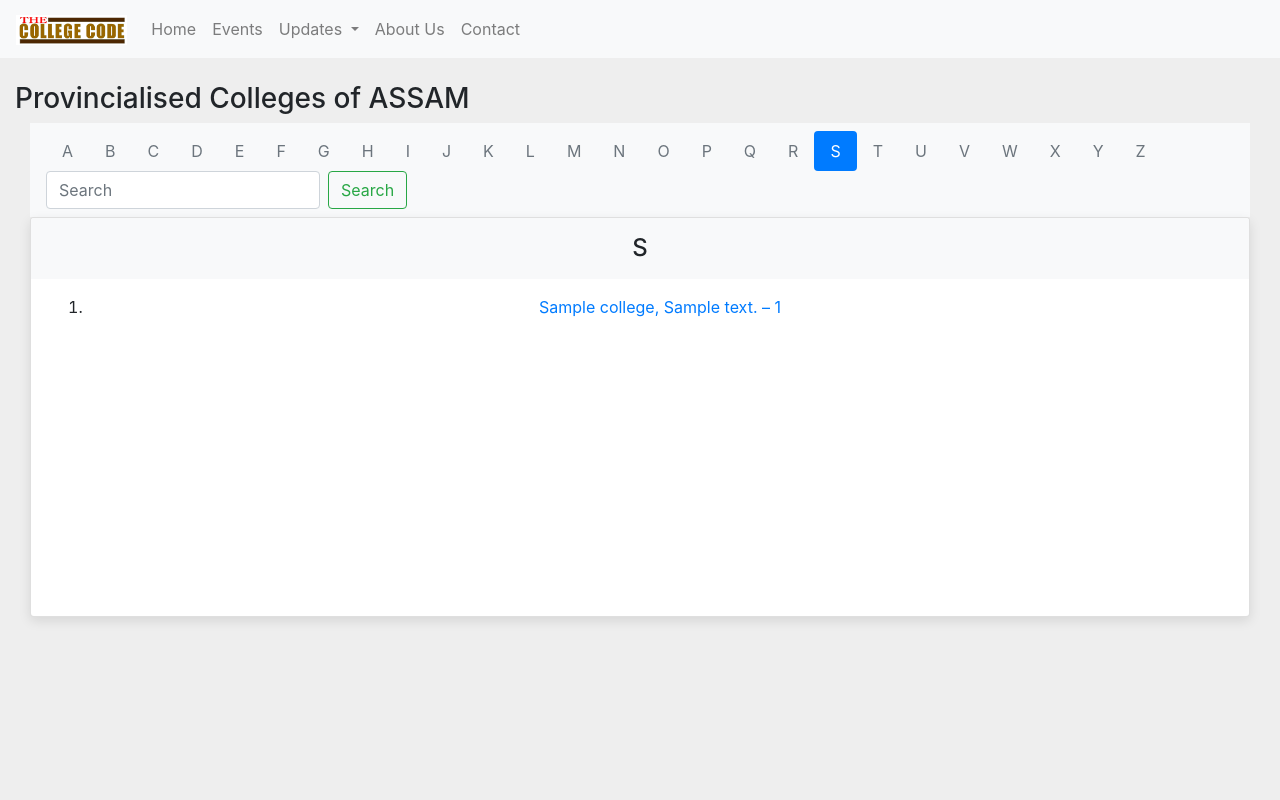
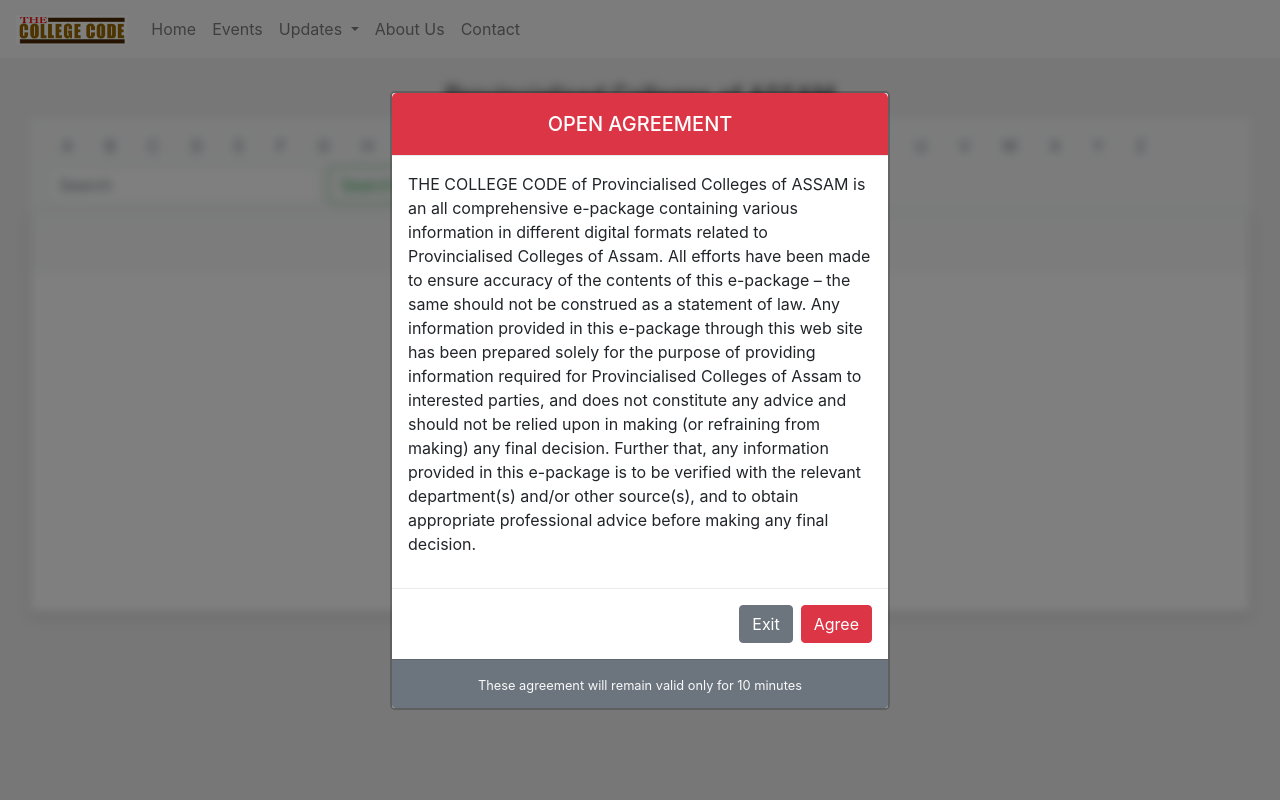
Before and after one commit to jabir15/acc-try, a Django app: page /listofcolleges/ in a window 1280 px wide. Run offline with Django 3.2, Linux system fonts and the light colour scheme; tables that the repository leaves empty hold one stand-in row (values such as "Sample post"); some libraries are stand-ins or nearby versions.

Commit message:
earilier commit was wrong, modal now added properly

```diff
--- a/personal/templates/personal/college_list.html
+++ b/personal/templates/personal/college_list.html
@@ -1,4 +1,4 @@
-{% extends "personal/header.html" %} {% block content %}
+{% extends "personal/header.html" %} {% load static %} {% block content %} {% include 'personal/includes/disclaimer.html'%}
 <div class="container-fluid" hidden>
     The names of the provincialised colleges are as per the list published by
     <a href="http://www.dheassam.gov.in/colleges.asp" target="_blank">DHE, Assam</a> on its web site.</td>
@@ -24,14 +24,16 @@
 
 
 </div>
-<div class="container-fluid">
+<div class="container-fluid" id="maincontent">
     <div class="row">
-        <h3>Provincialised Colleges of ASSAM</h3>
+        <div class="col-12 text-center">
+            <h4>Provincialised Colleges of ASSAM</h4>
+        </div>
     </div>
     <div class="row">
         <div class="col-12">
             <nav id="navbar-example" class="navbar navbar-light bg-light">
-                <ol class="nav nav-pills">
+                <ul class="nav nav-pills">
                     <li class="nav-item">
                         <a class="nav-link {% if colleges_A|length == 0%} disabled {% endif %}" href="#A">A</a>
                     </li>
@@ -110,7 +112,7 @@
                     <li class="nav-item">
                         <a class="nav-link {% if colleges_Y|length == 0%} disabled {% endif %}" href="#Z">Z</a>
                     </li>
-                </ol>
+                </ul>
                 <form class="form-inline my-2 my-lg-0">
                     <input class="form-control mr-sm-2" type="search" placeholder="Search" aria-label="Search">
                     <button class="btn btn-outline-success my-2 my-sm-0" type="submit">Search</button>
@@ -124,7 +126,7 @@
                 <div class="card-body p-0 text-center">
                     {% if colleges_A %}
                     <h4 class="card-title bg-light py-3" id="A">A</h4>
-                    <ol class="card-text m-3 " type="1">
+                    <ul class="card-text m-3 list-unstyled" type="1">
                         {% for college in colleges_A %}
                         <li>
                             <p>
@@ -139,7 +141,7 @@
 
                     {% if colleges_B %}
                     <h4 class="card-title bg-light py-3" id="B">B</h4>
-                    <ol class="card-text m-3 " type="1">
+                    <ul class="card-text m-3 list-unstyled" type="1">
                         {% for college in colleges_B %}
                         <li>
                             <p>
@@ -153,7 +155,7 @@
 
                     {% if colleges_C %}
                     <h4 class="card-title bg-light py-3" id="C">C</h4>
-                    <ol class="card-text m-3 " type="1">
+                    <ul class="card-text m-3 list-unstyled" type="1">
                         {% for college in colleges_C %}
                         <li>
                             <p>
@@ -167,7 +169,7 @@
 
                     {% if colleges_D %}
                     <h4 class="card-title bg-light py-3" id="D">D</h4>
-                    <ol class="card-text m-3 " type="1">
+                    <ul class="card-text m-3 list-unstyled" type="1">
                         {% for college in colleges_D %}
                         <li>
                             <p>
@@ -181,7 +183,7 @@
 
                     {% if colleges_E %}
                     <h4 class="card-title bg-light py-3" id="E">E</h4>
-                    <ol class="card-text m-3 " type="1">
+                    <ul class="card-text m-3 list-unstyled" type="1">
                         {% for college in colleges_E %}
                         <li>
                             <p>
@@ -195,7 +197,7 @@
 
                     {% if colleges_F %}
                     <h4 class="card-title bg-light py-3" id="F">F</h4>
-                    <ol class="card-text m-3 " type="1">
+                    <ul class="card-text m-3 list-unstyled" type="1">
                         {% for college in colleges_F %}
                         <li>
                             <p>
@@ -209,7 +211,7 @@
 
                     {% if colleges_G %}
                     <h4 class="card-title bg-light py-3" id="G">G</h4>
-                    <ol class="card-text m-3 " type="1">
+                    <ul class="card-text m-3 list-unstyled" type="1">
                         {% for college in colleges_G %}
                         <li>
                             <p>
@@ -223,7 +225,7 @@
 
                     {% if colleges_H %}
                     <h4 class="card-title bg-light py-3" id="H">H</h4>
-                    <ol class="card-text m-3 " type="1">
+                    <ul class="card-text m-3 list-unstyled" type="1">
                         {% for college in colleges_H %}
                         <li>
                             <p>
@@ -237,7 +239,7 @@
 
                     {% if colleges_I %}
                     <h4 class="card-title bg-light py-3" id="I">I</h4>
-                    <ol class="card-text m-3 " type="1">
+                    <ul class="card-text m-3 list-unstyled" type="1">
                         {% for college in colleges_I %}
                         <li>
                             <p>
@@ -251,7 +253,7 @@
 
                     {% if colleges_J %}
                     <h4 class="card-title bg-light py-3" id="J">J</h4>
-                    <ol class="card-text m-3 " type="1">
+                    <ul class="card-text m-3 list-unstyled" type="1">
                         {% for college in colleges_J %}
                         <li>
                             <p>
@@ -265,7 +267,7 @@
 
                     {% if colleges_K %}
                     <h4 class="card-title bg-light py-3" id="K">K</h4>
-                    <ol class="card-text m-3 " type="1">
+                    <ul class="card-text m-3 list-unstyled" type="1">
                         {% for college in colleges_K %}
                         <li>
                             <p>
@@ -279,7 +281,7 @@
 
                     {% if colleges_L %}
                     <h4 class="card-title bg-light py-3" id="L">L</h4>
-                    <ol class="card-text m-3 " type="1">
+                    <ul class="card-text m-3 list-unstyled" type="1">
                         {% for college in colleges_L %}
                         <li>
                             <p>
@@ -293,7 +295,7 @@
 
                     {% if colleges_M %}
                     <h4 class="card-title bg-light py-3" id="M">M</h4>
-                    <ol class="card-text m-3 " type="1">
+                    <ul class="card-text m-3 list-unstyled" type="1">
                         {% for college in colleges_M %}
                         <li>
                             <p>
@@ -307,7 +309,7 @@
 
                     {% if colleges_N %}
                     <h4 class="card-title bg-light py-3" id="N">N</h4>
-                    <ol class="card-text m-3 " type="1">
+                    <ul class="card-text m-3 list-unstyled" type="1">
                         {% for college in colleges_N %}
                         <li>
                             <p>
@@ -321,7 +323,7 @@
 
                     {% if colleges_O %}
                     <h4 class="card-title bg-light py-3" id="O">O</h4>
-                    <ol class="card-text m-3 " type="1">
+                    <ul class="card-text m-3 list-unstyled" type="1">
                         {% for college in colleges_O %}
                         <li>
                             <p>
@@ -335,7 +337,7 @@
 
                     {% if colleges_P %}
                     <h4 class="card-title bg-light py-3" id="P">P</h4>
-                    <ol class="card-text m-3 " type="1">
+                    <ul class="card-text m-3 list-unstyled" type="1">
                         {% for college in colleges_P %}
                         <li>
                             <p>
@@ -349,7 +351,7 @@
 
                     {% if colleges_Q %}
                     <h4 class="card-title bg-light py-3" id="Q">Q</h4>
-                    <ol class="card-text m-3 " type="1">
+                    <ul class="card-text m-3 list-unstyled" type="1">
                         {% for college in colleges_Q %}
                         <li>
                             <p>
@@ -363,7 +365,7 @@
 
                     {% if colleges_R %}
                     <h4 class="card-title bg-light py-3" id="R">R</h4>
-                    <ol class="card-text m-3 " type="1">
+                    <ul class="card-text m-3 list-unstyled" type="1">
                         {% for college in colleges_R %}
                         <li>
                             <p>
@@ -377,7 +379,7 @@
 
                     {% if colleges_S %}
                     <h4 class="card-title bg-light py-3" id="S">S</h4>
-                    <ol class="card-text m-3 " type="1">
+                    <ul class="card-text m-3 list-unstyled" type="1">
                         {% for college in colleges_S %}
                         <li>
                             <p>
@@ -391,7 +393,7 @@
 
                     {% if colleges_T %}
                     <h4 class="card-title bg-light py-3" id="T">T</h4>
-                    <ol class="card-text m-3 " type="1">
+                    <ul class="card-text m-3 list-unstyled" type="1">
                         {% for college in colleges_T %}
                         <li>
                             <p>
@@ -405,7 +407,7 @@
 
                     {% if colleges_U %}
                     <h4 class="card-title bg-light py-3" id="U">U</h4>
-                    <ol class="card-text m-3 " type="1">
+                    <ul class="card-text m-3 list-unstyled" type="1">
                         {% for college in colleges_U %}
                         <li>
                             <p>
@@ -419,7 +421,7 @@
 
                     {% if colleges_V %}
                     <h4 class="card-title bg-light py-3" id="V">V</h4>
-                    <ol class="card-text m-3 " type="1">
+                    <ul class="card-text m-3 list-unstyled" type="1">
                         {% for college in colleges_V %}
                         <li>
                             <p>
@@ -433,7 +435,7 @@
 
                     {% if colleges_W %}
                     <h4 class="card-title bg-light py-3" id="W">W</h4>
-                    <ol class="card-text m-3 " type="1">
+                    <ul class="card-text m-3 list-unstyled" type="1">
                         {% for college in colleges_W %}
                         <li>
                             <p>
@@ -447,7 +449,7 @@
 
                     {% if colleges_X %}
                     <h4 class="card-title bg-light py-3" id="X">X</h4>
-                    <ol class="card-text m-3 " type="1">
+                    <ul class="card-text m-3 list-unstyled" type="1">
                         {% for college in colleges_X %}
                         <li>
                             <p>
@@ -461,7 +463,7 @@
 
                     {% if colleges_Y %}
                     <h4 class="card-title bg-light py-3" id="Y">Y</h4>
-                    <ol class="card-text m-3 " type="1">
+                    <ul class="card-text m-3 list-unstyled" type="1">
                         {% for college in colleges_Y %}
                         <li>
                             <p>
@@ -475,7 +477,7 @@
 
                     {% if colleges_Z %}
                     <h4 class="card-title bg-light py-3" id="Z">Z</h4>
-                    <ol class="card-text m-3 " type="1">
+                    <ul class="card-text m-3 list-unstyled" type="1">
                         {% for college in colleges_Z %}
                         <li>
                             <p>
```
